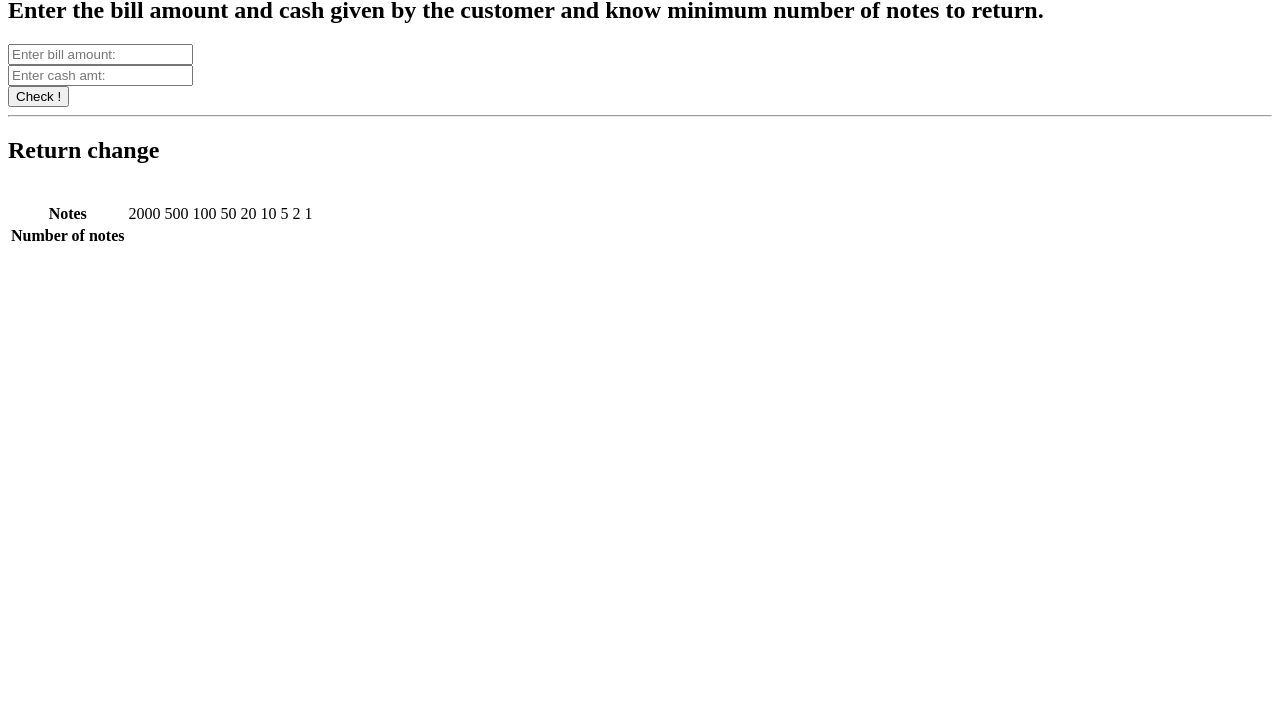
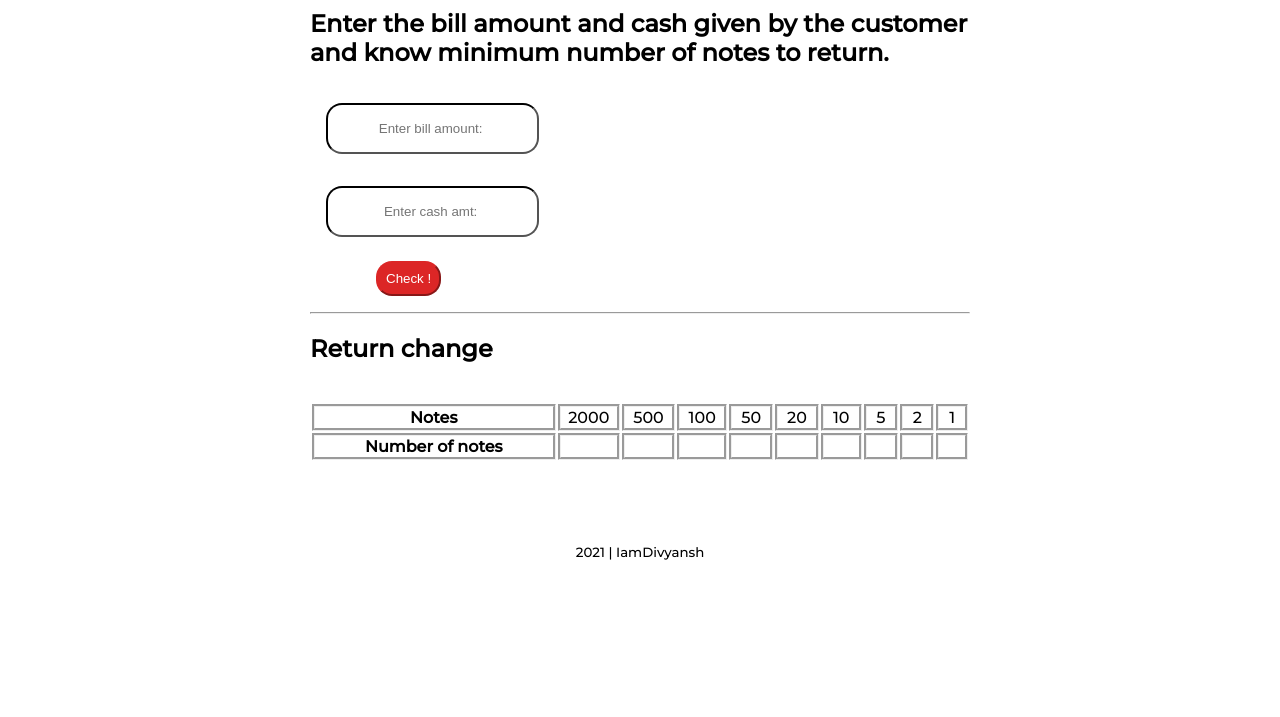
Before and after one commit to ddivyansh/cash_register, a plain HTML site: page index.html in a window 1280 px wide. Shown: the part 83-800 px from the top of the page. Drawn offline with Linux system fonts and the light colour scheme.

Commit message:
update: done and dusted

```diff
--- a/index.html
+++ b/index.html
@@ -6,26 +6,27 @@
     <meta http-equiv="X-UA-Compatible" content="IE=edge">
     <meta name="viewport" content="width=device-width, initial-scale=1.0">
     <title>Cash Register</title>
+    <link rel="stylesheet" href="/style.css">
 
 </head>
 
 <body>
-    <h1>Cash Register Manager</h1>
+    <h1 style="color: #DC2626;">Cash Register Manager</h1>
     <h2>Enter the bill amount and cash given by the customer and know minimum number of notes to return.</h2>
-    <input type="text" placeholder="Enter bill amount: " id="bill">
+    <input class="input" type="text" placeholder="Enter bill amount: " id="bill">
 
     <br>
 
-    <input type="text" placeholder="Enter cash amt: " id="cash">
+    <input class="input" type="text" placeholder="Enter cash amt: " id="cash">
 
     <br>
     <button id="check">Check !</button>
     <hr>
     <h2>Return change</h2>
     <br>
-    <table>
+    <table class="table">
         <tr>
-            <th>
+            <th class>
                 Notes
             </th>
             <td>
@@ -91,7 +92,9 @@
             </td>
         </tr>
     </table>
-
+<footer style="text-align: center; margin-top: 5rem;">
+    <small style="text-align: center;">2021 | <a style="text-decoration: none; cursor: pointer; color: black;" href="https://github.com/ddivyansh" target="_blank">IamDivyansh</a> </small>
+</footer>
 </body>
 <script src="/app.js"></script>
 
--- /dev/null
+++ b/style.css
@@ -0,0 +1,51 @@
+
+@import url('https://fonts.googleapis.com/css2?family=Montserrat:wght@500&display=swap');
+:root
+{
+    --primary-colour:#DC2626;
+}
+body
+{
+    margin: 2rem auto;
+    max-width: 660px;
+    width: 100%;
+    font-family: "Montserrat",sans-serif;
+}
+.table
+{
+    text-align: center;
+
+}
+td
+{
+    border-style: groove;
+    width: 150px;
+    text-align: center;
+}
+th
+{
+    border-style:groove;
+    width: 90rem;
+    text-align: center;
+
+
+}
+.input
+{
+    border-color: black;
+    border-radius: 1rem;
+    margin: 1rem;
+    width: auto;
+    text-align: center;
+    padding: 1rem;
+}
+button
+{
+    margin: 0.5rem 10%;
+    border-radius: 1rem;
+    padding: 0.5rem;
+    border-color: var(--primary-colour);
+    background-color: var(--primary-colour);
+    color: white;
+
+}
```
